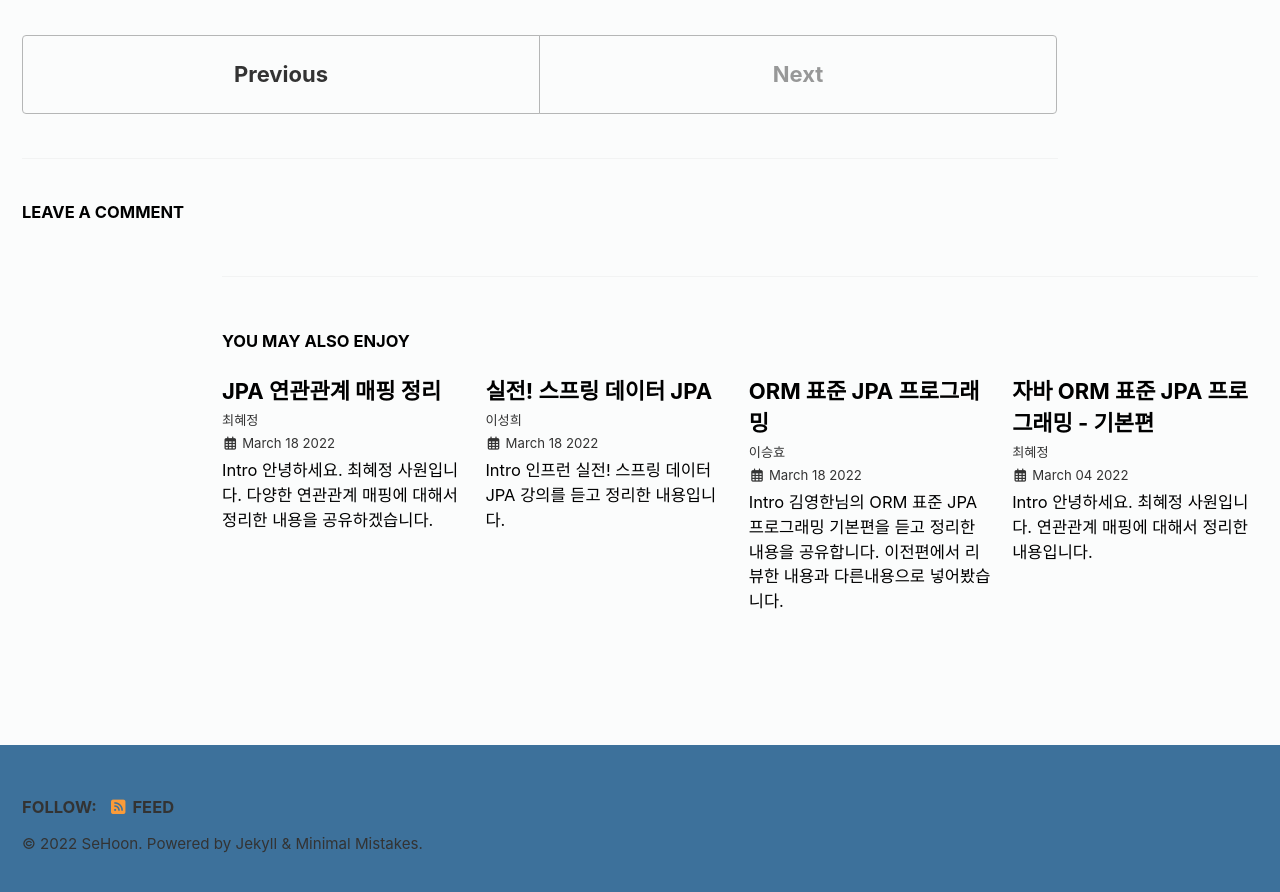
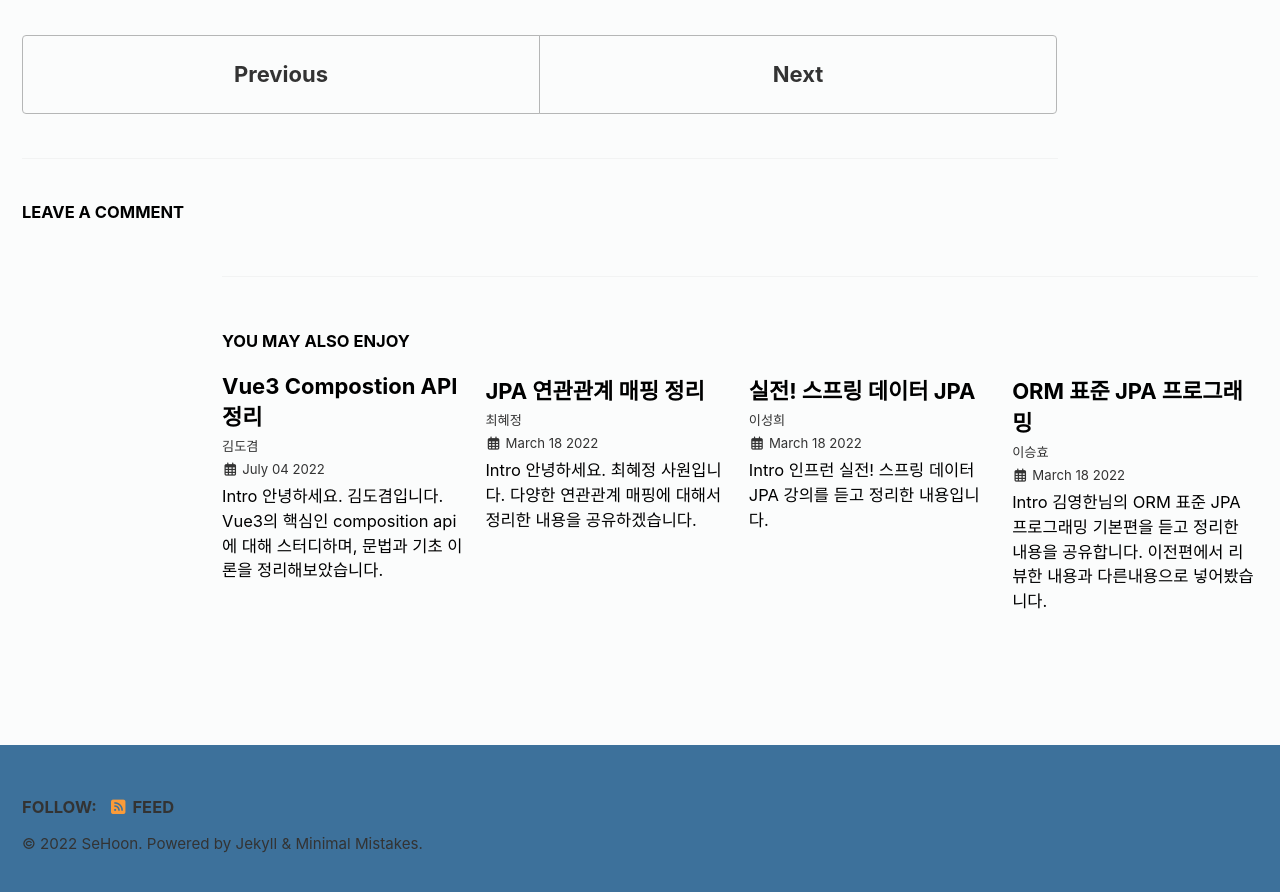
Before and after one commit to openobjectnet/openobjectnet.github.io, a Jekyll site: the page built from _posts/2022-06-20-vue3-basic.md, in a window 1280 px wide and 900 px high, scrolled down 45266 px. Shown: the top 892 px of the window. Built offline with Jekyll 4.4.1, drawn with Linux system fonts in a browser that asks for light colours; cached includes are drawn as plain includes; nearby versions of some CDN libraries; comment, search, counter and statistics services are not loaded; part of the change alters nothing that is shown.

Commit message:
composition api 문서 초기작성

````diff
--- a/_posts/2022-06-20-vue3-basic.md
+++ b/_posts/2022-06-20-vue3-basic.md
@@ -67,7 +67,7 @@ Vue.createApp(Counter).mount('#counter')
 인스턴스 LifeCycle(생명주기)이란 뷰의 인스턴스가 생성되어 소멸되기까지 거치는 과정을 의미합니다.
 
 vue는 다음과 같은 과정으로 진행됩니다.
-![lifecycle](/assets/images/vue-dogyeom/lifecycle.png)
+![lifecycle](/assets/images/vue-basic-dogyeom/lifecycle.png)
 <br>
 
 ### 라이프 사이클 훅
@@ -781,11 +781,11 @@ v-bind를 주로 사용할 수 있는 대표적인 속성은 style, class, src(
  수식어를 사용하여 event 객체가 가지고 있는 메소드들을 간편하게 약어 형식으로 사용한다고 보시면 됩니다.<br>
 
  수식어의 종류를 간단하게 표로 정리하였습니다.
- ![event modifier](/assets/images/vue-dogyeom/event_modifier.PNG)
+ ![event modifier](/assets/images/vue-basic-dogyeom/event_modifier.PNG)
 
 ## 키 수식어, 명령어
 
- ![key command](/assets/images/vue-dogyeom/key_command.PNG)
+ ![key command](/assets/images/vue-basic-dogyeom/key_command.PNG)
 
  > 이 밖에도 crtl, alt, shift, meta(윈도우 키[window], command키[mac]) 등도 있습니다.<br>
  > 마우스 버튼 수식어도 존재합니다. { .left, .right, .middle }
@@ -930,7 +930,7 @@ v-model도 수식어가 있습니다. text type input에서 사용합니다.
   컴포넌트를 사용하게 되면 빠르게 구조화하여 일괄적인 패턴으로 개발이 가능하고, 하나의 vue 파일에 많은 요소들이 들어가야 할 때 분리하여 개발이 가능하여 관리도 편하며,
   반복적인 재사용도 가능합니다.
 
-  ![component](/assets/images/vue-dogyeom/vue_component.PNG)
+  ![component](/assets/images/vue-basic-dogyeom/vue_component.PNG)
 
 ## 컴포넌트 사용 방법
 
@@ -1233,7 +1233,7 @@ transition-group 컴포넌트를 활용하여 여러 엘리먼트들을 한번
 ## 진입 / 진출
  진입/진출 트랜지션에는 6가지 클래스가 적용됩니다.
 
- ![vue transition class](/assets/images/vue-dogyeom/vue_transition_class.PNG)
+ ![vue transition class](/assets/images/vue-basic-dogyeom/vue_transition_class.PNG)
 
  ```
  .v-enter-from: enter의 시작 상태. 엘리먼트가 삽입되기 전에 적용되고 한 프레임 후에 제거됩니다.
--- /dev/null
+++ b/_posts/2022-07-04-vue3-composition-api.md
@@ -0,0 +1,64 @@
+---
+title:  "Vue3 Compostion API 정리"
+search: false
+categories:
+  - Vue
+toc: true
+tags:
+  - Vue
+author: 김도겸
+---
+<br>
+# Intro
+안녕하세요. 김도겸입니다. <br>
+Vue3의 핵심인 composition api에 대해 스터디하며, 문법과 기초 이론을 정리해보았습니다.
+
+<br><br>
+
+# 1. Compostion API란?
+
+## 개념
+ 컴포지션 API는 컴포넌트 내에서 사용하는 특정 기능을 갖는 코드를 유연하게 구성하여 사용할 수 있도록 Vue3 버전에 추가된 함수 기반의 API입니다.
+ API라는 이름을 붙인 것처럼 특정 기능을 갖는 함수를 정의하고 API처럼 사용할 수 있게 해주며, 궁극적인 목적인 코드에 대한 재활용성을 높이고, 코드의 가독성을 높이기 위해 추가된 기능입니다.
+
+## Options API와 비교
+기존 방식인 Options API는 비슷한 기능을 가진 로직들이 옵션에 따라 data, methods, computed 등으로 각각 분리됩니다.
+그렇다 보니 코드가 길어지면 길어질 수록 뭐가 뭔지 잘 모르게 되며 위에서 설명했던 궁극적인 목적인 코드의 가독성 향상에 어긋나게 됩니다.
+그러면서 '규모가 커질 수록 관리가 힘들다'는 것이 Vue의 단점으로 여겨졌습니다.
+이를 보완하기 위해 compostion api에서는 setup()이라는 메서드에 한 덩어리로 코드를 구현하고, 관련된 기능들을 한 부분으로 묶을 수 있습니다.
+
+![Options API vs Composition API](/assets/images/vue3-composition-api/OptionsAPI_vs_CompositionAPI.png)
+
+<br>
+
+## 장점과 단점
+장점은 코드의 가독성이 높아지고, 재사용성
+
+
+<br>
+
+# 2. setup() & LifeCycle hook
+
+options api에서의 lifecycle과는 좀 다르게 구성되어 있습니다.
+접두사 "on"을 추가함으로써 컴포넌트의 라이프 사이클 훅에 접근할 수 있고, setup 메서드 내에서 모든 라이프 사이클 훅을 선언할 수 있습니다.
+
+![life cycle compare](/assets/images/vue3-composition-api/lifecycle_compare.png)
+위 사진에서 보셨다시피 setup()이라는 메서드가 beforeCreate와 created를 대체한다고 보시면 됩니다.
+따라서 beforeCreate created 라이프 사이클 훅에서 쓰일 코드는 모두 setup()에서 직접 작성하면 됩니다.
+
+> setup은 beforeCreate, created 라이프 사이클 훅 사이에 실행되는 시점이므로, beforeCreate()가 setup 직전에 호출되고 created()가 호출된다고만 생각하시고, 이를 명시적으로 정의할 필요는 없습니다.
+
+![composition api life cycle](/assets/images/vue3-composition-api/composiionAPI_lifecycle.jpg)
+부모컴포넌트가 마운트되기 시작하는 시점부터 마운트가 끝나는 시점 사이에에 자식컴포넌트의 setup이 호출되고 마운트된다는 것을 알 수 있습니다.
+
+
+<br>
+
+# 3. 반응성 (ref(), reactive())
+
+vue3와 vue2의 차이점 중 하나가 이 반응성 시스템의 구현 방식인데,
+이 차이를 설명하기 위해서는 반응성이 무엇인지 알고 넘어가야 합니다.
+
+반응성이란, 데이터가 변경되었을 때 이를 감지하고 이에 반응하여 부가적인 동작을 수행하기 위한 성질입니다.
+흔히 엑셀에서 A셀과 B셀의 합을 C셀에 sum함수를 설정하면 A셀, B셀이 변경 시에 이에 반응하여 C셀이 변경됩니다.
+즉, 데이터를 변경하면 화면이 변경되는 것입니다.
````
Also changed, not shown: assets/images/vue-basic-dogyeom/event_modifier.PNG (renamed from assets/images/vue-dogyeom/event_modifier.PNG), assets/images/vue-basic-dogyeom/key_command.PNG (renamed from assets/images/vue-dogyeom/key_command.PNG), assets/images/vue-basic-dogyeom/lifecycle.png (renamed from assets/images/vue-dogyeom/lifecycle.png), assets/images/vue-basic-dogyeom/vue_component.png (renamed from assets/images/vue-dogyeom/vue_component.png), assets/images/vue-basic-dogyeom/vue_transition_class.png (renamed from assets/images/vue-dogyeom/vue_transition_class.png), assets/images/vue3-composition-api/OptionsAPI_vs_CompositionAPI.png (added), assets/images/vue3-composition-api/composiionAPI_lifecycle.jpg (added), assets/images/vue3-composition-api/lifecycle_compare.PNG (added).
